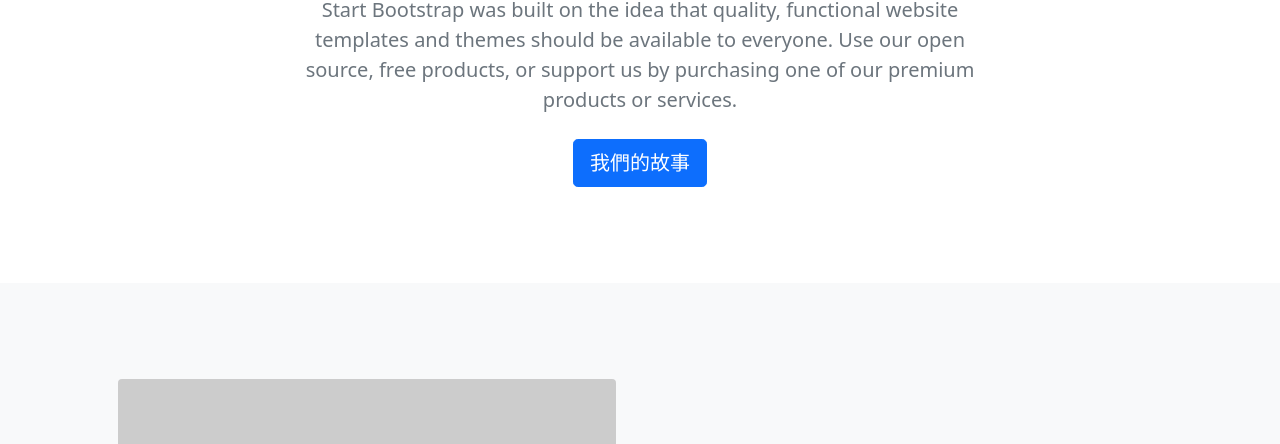
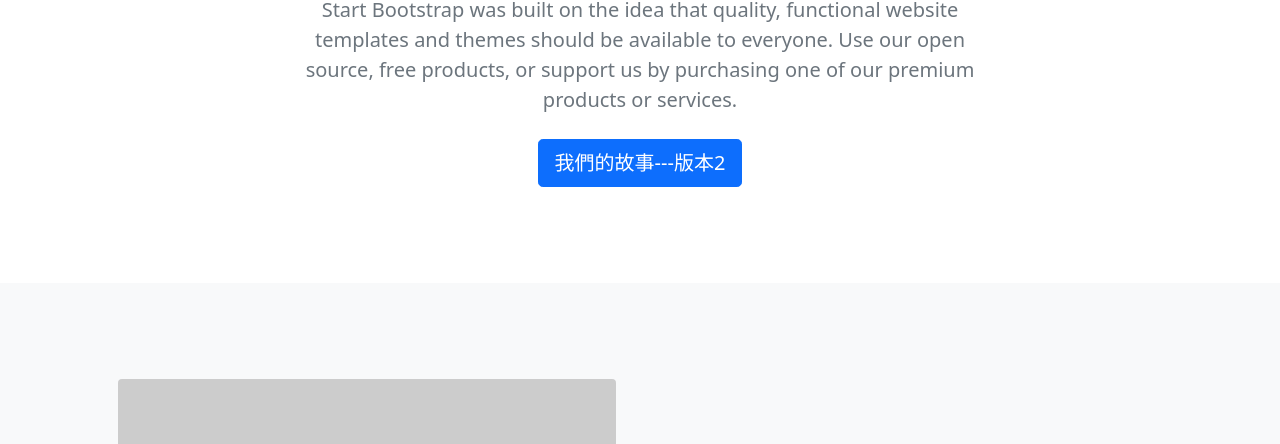
Before and after one commit to MikeKaoYang/shop, a plain HTML site: page about.html in a window 1280 px wide. Shown: the part 269-713 px from the top of the page. Drawn offline with nearby package versions, Linux system fonts and the light colour scheme; placeholder pictures from the web are drawn by us.

Commit message:
update about in new branch

```diff
--- a/about.html
+++ b/about.html
@@ -53,7 +53,7 @@
                             <div class="text-center my-5">
                                 <h1 class="fw-bolder mb-3">我們的使命 is to make building websites easier for everyone.</h1>
                                 <p class="lead fw-normal text-muted mb-4">Start Bootstrap was built on the idea that quality, functional website templates and themes should be available to everyone. Use our open source, free products, or support us by purchasing one of our premium products or services.</p>
-                                <a class="btn btn-primary btn-lg" href="#scroll-target">我們的故事</a>
+                                <a class="btn btn-primary btn-lg" href="#scroll-target">我們的故事---版本2</a>
                             </div>
                         </div>
                     </div>
```
